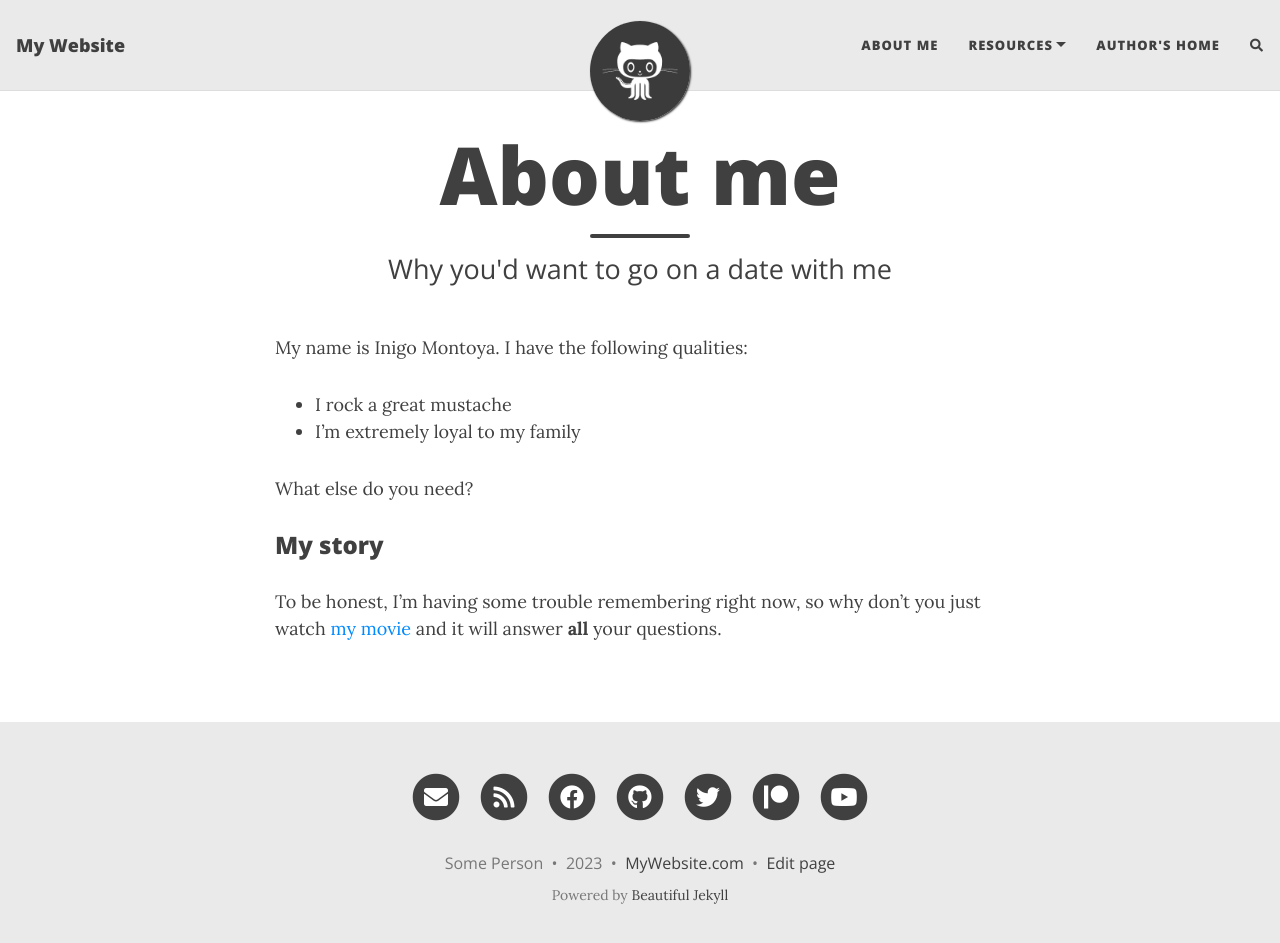
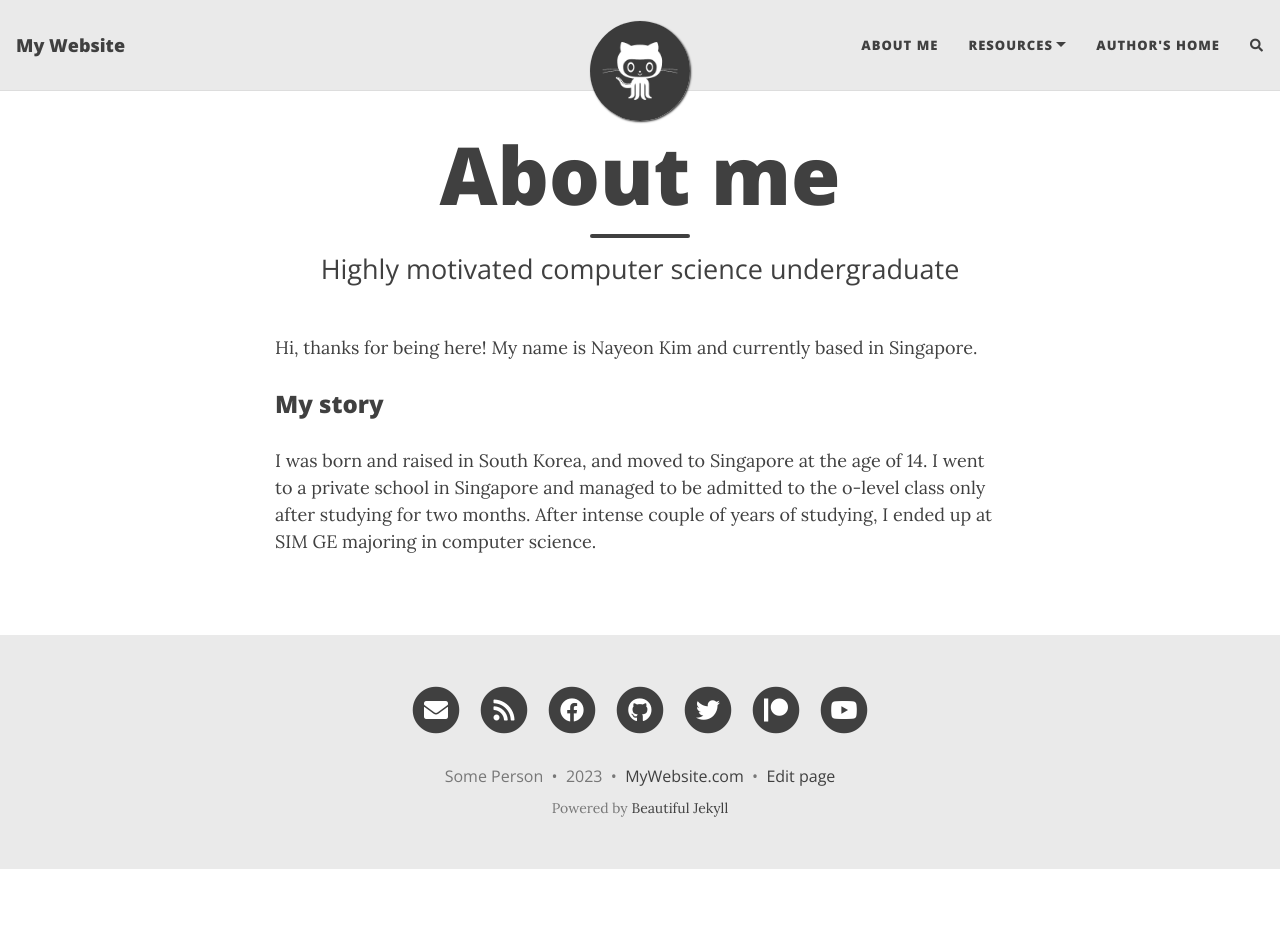
Before and after one commit to ny1121n/ny1121n.github.io, a Jekyll site: the page built from aboutme.md, in a window 1280 px wide and 956 px high. Shown: the top 943 px of the window. Built offline with Jekyll 4.4.1, drawn with Linux system fonts in a browser that asks for light colours; nearby versions of some CDN libraries; comment, search, counter and statistics services are not loaded.

Commit message:
Update aboutme.md

```diff
--- a/aboutme.md
+++ b/aboutme.md
@@ -1,16 +1,11 @@
 ---
 layout: page
 title: About me
-subtitle: Why you'd want to go on a date with me
+subtitle: Highly motivated computer science undergraduate
 ---
 
-My name is Inigo Montoya. I have the following qualities:
-
-- I rock a great mustache
-- I'm extremely loyal to my family
-
-What else do you need?
+Hi, thanks for being here! My name is Nayeon Kim and currently based in Singapore.
 
 ### My story
 
-To be honest, I'm having some trouble remembering right now, so why don't you just watch [my movie](https://en.wikipedia.org/wiki/The_Princess_Bride_%28film%29) and it will answer **all** your questions.
+I was born and raised in South Korea, and moved to Singapore at the age of 14. I went to a private school in Singapore and managed to be  admitted to the o-level class only after studying for two months. After intense couple of years of studying, I ended up at SIM GE majoring in computer science.
```
